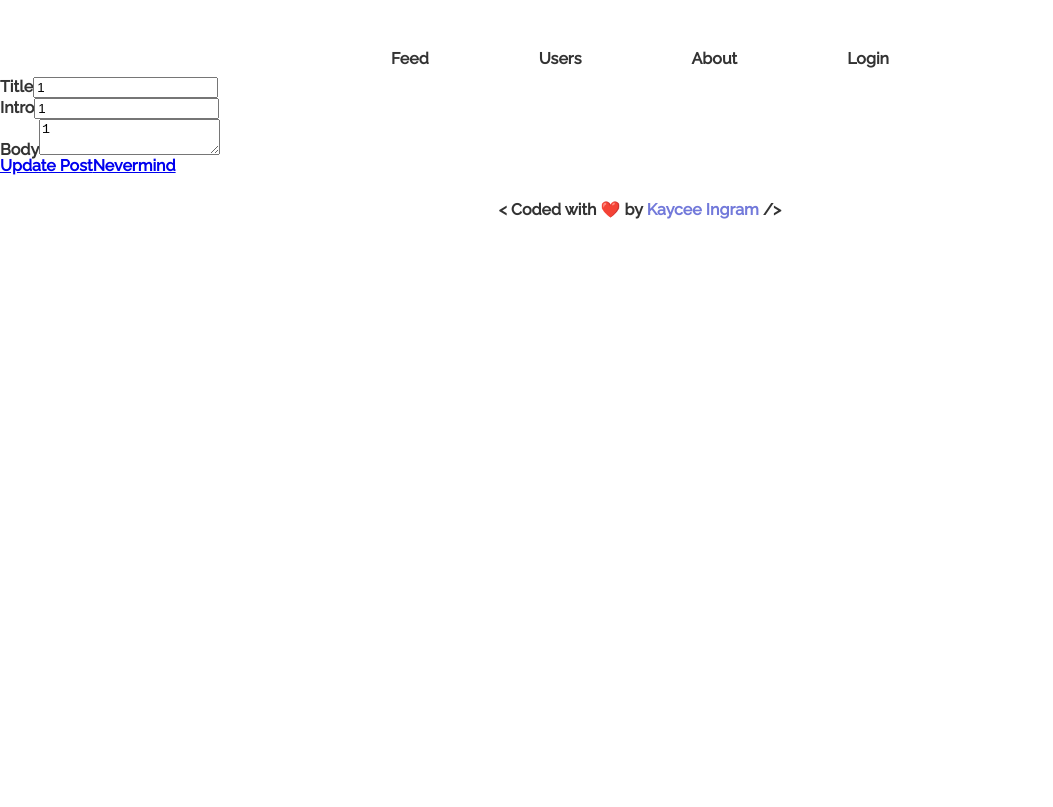
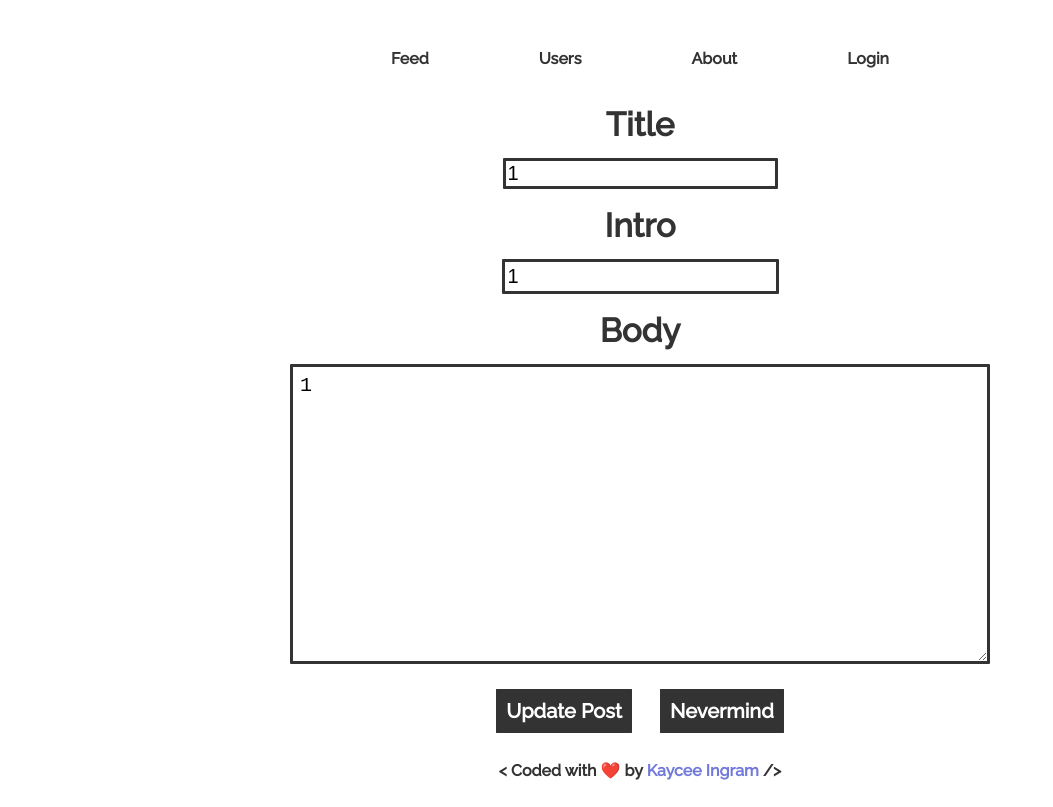
Before and after one commit to HippoDippo/Niewly, a React (Create React App) app: page /#/editpost/1/1/1/1 in a window 1280 px wide. Shown: the whole page, without its empty margins (0-1053 px from the left). Built offline with nearby package versions, Linux system fonts and the light colour scheme; no server answers.

Commit message:
Polished up the edit feature styling

```diff
--- a/src/components/EditPost/EditPost.css
+++ b/src/components/EditPost/EditPost.css
@@ -1,3 +1,90 @@
 .edit-post {
-  /*  */
+  display: flex;
+  flex-direction: column;
+  align-items: center;
+  justify-content: center;
+  margin: 14px 33px;
 }
+
+.edit-post-title {
+  display: flex;
+  flex-direction: column;
+  align-items: center;
+}
+
+.edit-post-title label {
+  font-size: 33px;
+  margin: 17px;
+}
+
+.edit-post-title-input {
+  font-size: 20px;
+  border: 3px solid #333;
+  border-radius: 1px;
+}
+
+.edit-post-intro {
+  display: flex;
+  flex-direction: column;
+  align-items: center;
+  padding: 3px;
+}
+
+.edit-post-intro label {
+  font-size: 33px;
+  margin: 17px;
+}
+
+.edit-post-intro-input {
+  font-size: 20px;
+  border: 3px solid #333;
+  border-radius: 1px;
+  padding: 3px;
+}
+
+.edit-post-body {
+  display: flex;
+  flex-direction: column;
+  align-items: center;
+}
+
+.edit-post-body label {
+  font-size: 33px;
+  margin: 17px;
+}
+
+.edit-post-body-input {
+  height: 300px;
+  width: 700px;
+  font-size: 20px;
+  border: 3px solid #333;
+  border-radius: 1px;
+  padding: 7px;
+}
+
+.edit-post-buttons {
+  margin-top: 37px;
+}
+
+.edit-post-buttons a {
+  color: #fff;
+  background-color: #333;
+  font-size: 20px;
+  text-decoration: none;
+  border: 3px solid #333;
+  border-radius: 1px;
+  padding: 7px;
+}
+
+.edit-post-buttons a:hover {
+  color: #333;
+  background-color: #fff;
+}
+
+.edit-post-update-btn {
+  margin-right: 14px;
+}
+
+.edit-post-nvm-btn {
+  margin-left: 14px;
+}
--- a/src/components/EditPost/EditPost.js
+++ b/src/components/EditPost/EditPost.js
@@ -48,19 +48,19 @@ class EditPost extends React.Component {
       <div className="edit-post">
         <div className="edit-post-title">
           <label>Title</label>
-          <input onChange={(e) => this.handleTitleUpdate(e)} value={this.state.post_title} />
+          <input className="edit-post-title-input" onChange={(e) => this.handleTitleUpdate(e)} value={this.state.post_title} />
         </div>
         <div className="edit-post-intro">
           <label>Intro</label>
-          <input onChange={(e) => this.handleIntroUpdate(e)} value={this.state.post_intro} />
+          <input className="edit-post-intro-input" onChange={(e) => this.handleIntroUpdate(e)} value={this.state.post_intro} />
         </div>
         <div className="edit-post-body">
           <label>Body</label>
-          <textarea onChange={(e) => this.handleBodyUpdate(e)} value={this.state.post_body} />
+          <textarea className="edit-post-body-input" onChange={(e) => this.handleBodyUpdate(e)} value={this.state.post_body} />
         </div>
         <div className="edit-post-buttons">
-          <Link onClick={this.handleUpdateClick} to="/profile">Update Post</Link>
-          <Link to="/profile">Nevermind</Link>
+          <Link className="edit-post-update-btn" onClick={this.handleUpdateClick} to="/profile">Update Post</Link>
+          <Link className="edit-post-nvm-btn" to="/profile">Nevermind</Link>
         </div>
       </div>
     );
```
